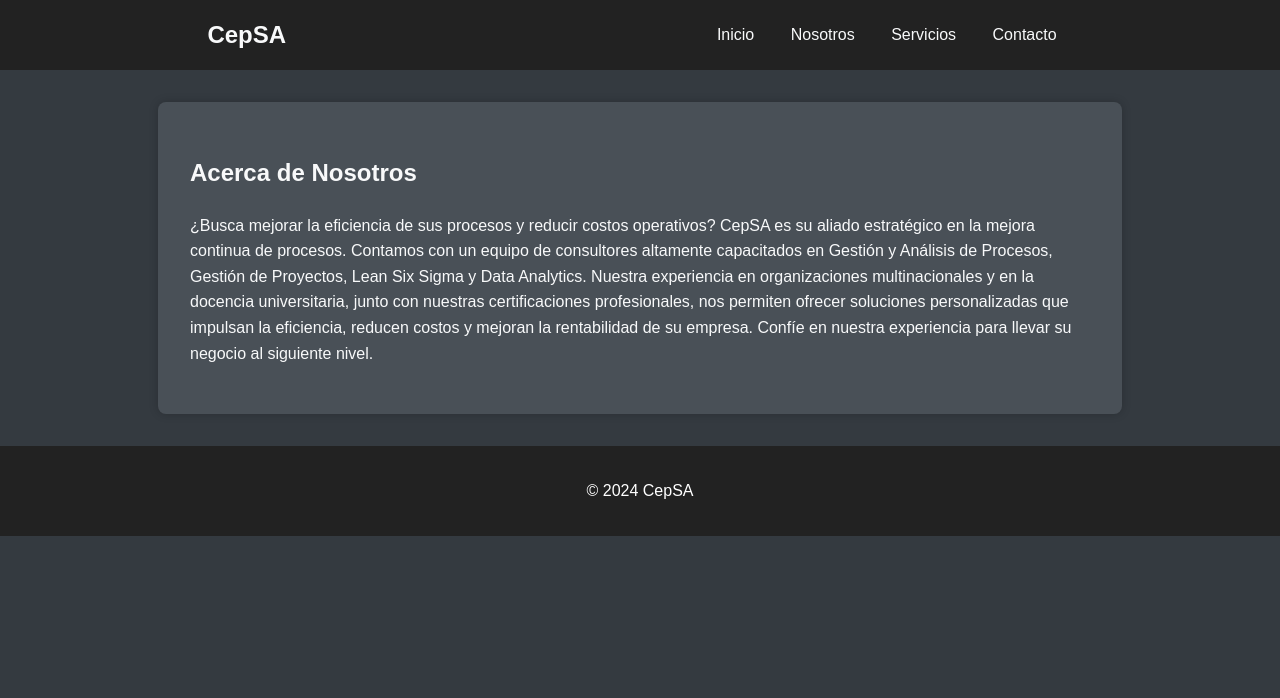
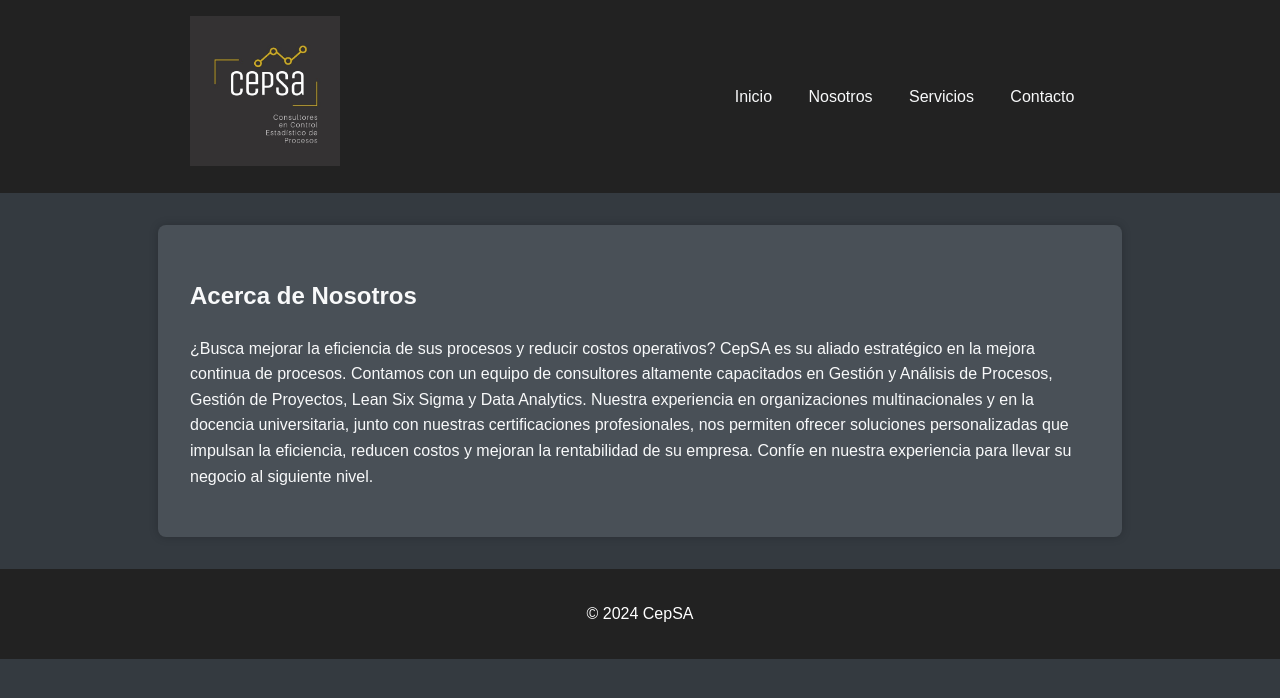
Before and after one commit to jamedrano/CepSA, a plain HTML site: page about.html in a window 1280 px wide. Drawn offline with Linux system fonts and the light colour scheme.

Commit message:
various changes

```diff
--- a/about.html
+++ b/about.html
@@ -8,7 +8,9 @@
 </head>
 <body>
     <header>
-        <div class="logo">CepSA</div>
+	<div class="logo">
+	<img src="images/Logo Cepsa.jpeg" alt="Logo de CepSA" height="150">
+    	</div>
         <nav>
           <a href="index.html">Inicio</a>
           <a href="about.html">Nosotros</a>
```
Also changed, not shown: services.html (+3 -1 lines).
